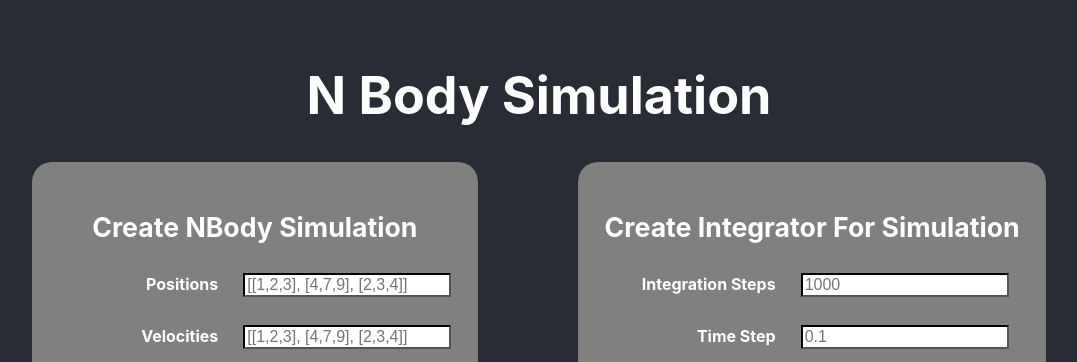
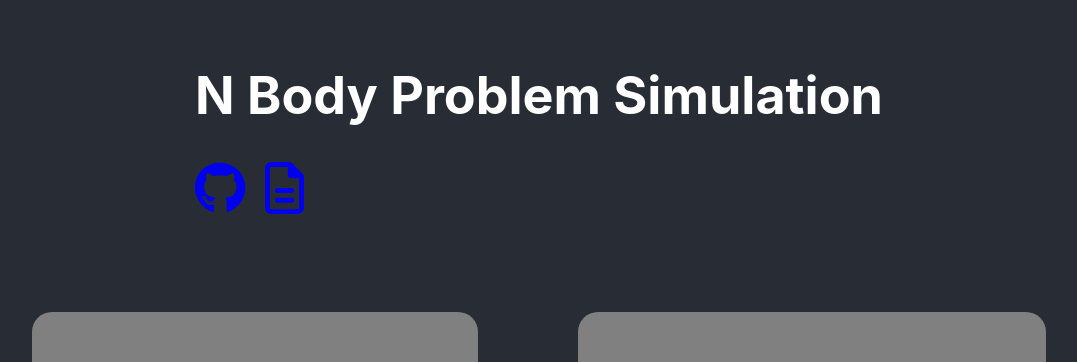
Before and after one commit to alv31415/n-body-problem, a React (Create React App) app in the folder frontend/nbody-frontend/: page / in a window 1280 px wide. Shown: the top 362 px of the page, without its empty margins (101-1178 px from the left). Built offline with nearby package versions, Linux system fonts and the light colour scheme; no server answers.

Commit message:
Working on icons

```diff
--- a/frontend/nbody-frontend/src/App.js
+++ b/frontend/nbody-frontend/src/App.js
@@ -3,6 +3,11 @@ import React from "react";
 import NBodyForm from './NBodyForm';
 import IntegratorForm from "./IntegratorForm"
 import OrbitPlotter from './OrbitPlotter';
+import ImgLink from './ImgLink';
+
+import { faGithub } from "@fortawesome/free-brands-svg-icons";
+import { faFileAlt } from "@fortawesome/free-regular-svg-icons";
+
 
 class App extends React.Component {
   constructor(props) {
@@ -69,14 +74,25 @@ render() {
   return (
     <div className="App">
       <header className="App-header">
-      <h1>N Body Simulation</h1>
-        <div className = "row-forms">
+      <h1>N Body Problem Simulation</h1>
+      <div className = "row-icons">
+        <ImgLink icon = {faGithub}
+                 className = "icon github"
+                 size = "2x"
+                 link = "https://github.com/alv31415/n-body-problem/tree/website"/>
+        <ImgLink icon = {faFileAlt}
+                 className = "icon file"
+                 size = "2x"
+                 link = "https://github.com/alv31415/n-body-problem/tree/website/n-body-report.pdf"/>
+      </div>
+      </header>
+      <div className = "row-forms">
             <NBodyForm className = "bg-form" onNBodyCreate = {this.updateNBodyIDs}/>
             <IntegratorForm className = "bg-form" onIntegratorCreate = {this.updateIntegratorIDs} nbodyIDs = {this.state.nbodyIDs}/>
         </div>
         <br/>
         <OrbitPlotter integratorIDs = {this.state.integratorIDs} onIntegratorUpdate = {this.updateIntegratorIDs}/>
-      </header>
+        <iframe src="https://github.com/alv31415/n-body-problem/tree/website/n-body-report.pdf" height="200" width="300"></iframe>
     </div>
   );
 };
--- /dev/null
+++ b/frontend/nbody-frontend/src/ImgLink.js
@@ -0,0 +1,19 @@
+import React from "react";
+import { FontAwesomeIcon } from "@fortawesome/react-fontawesome";
+
+class ImgLink extends React.Component {
+    constructor(props) {
+        super(props);
+    }
+    render() {
+        return (
+            <div class="social-container">
+                <a href={this.props.link} target = "_blank">
+                    <FontAwesomeIcon icon={this.props.icon} size={this.props.size} />
+                </a>
+            </div>
+        );
+    }
+}
+
+export default ImgLink;
--- a/frontend/nbody-frontend/src/OrbitPlotter.js
+++ b/frontend/nbody-frontend/src/OrbitPlotter.js
@@ -219,7 +219,7 @@ class OrbitPlotter extends React.Component {
     render() {
 
         return (
-            <div>
+            <div className="bg-form">
                 <h2>Plot Simulation</h2>
                 <Plot data = {this.state.data}
                       layout = {this.state.layout}
@@ -233,7 +233,6 @@ class OrbitPlotter extends React.Component {
                            value = {this.state.integratorID}
                            data_list = {this.props.integratorIDs}
                            onChange = {this.handleChange}/>
-                <br/>
                 <button className = "button" onClick = {() => this.plotOrbits(this.state.integratorID)}>{this.state.btnLabel}</button>
             </div>
         )
--- a/frontend/nbody-frontend/src/styles.css
+++ b/frontend/nbody-frontend/src/styles.css
@@ -1,8 +1,5 @@
 .App {
   text-align: center;
-}
-
-.App-header {
   min-height: 100vh;
   display: flex;
   flex-direction: column;
@@ -11,6 +8,14 @@
   font-size: calc(10px + 2vmin);
   color: white;
   padding-top: 5%;
+  padding-bottom: 5%;
+}
+
+.App-header {
+  align-items: center;
+  justify-content: center;
+  font-size: calc(10px + 2vmin);
+  color: white;
   padding-bottom: 5%;
 }
 
@@ -35,7 +40,7 @@
   font-size: 12pt;
   display: inline-block;
   vertical-align: center;
-  width: 100px;
+  width: 200px;
   border-color: black;
 }
 
@@ -68,6 +73,15 @@ input {
   display: flex;
   flex-direction: row;
   gap: 100px;
+  margin-bottom: 5%;
+}
+
+.row-icons {
+  display: flex;
+  flex-direction: row;
+  align-items: center;
+  gap: 20px;
+  margin-bottom: 5%;
 }
 
 .bg-form {
```
Also changed, not shown: 1 other file (tests, documents, lock files or other folders).
